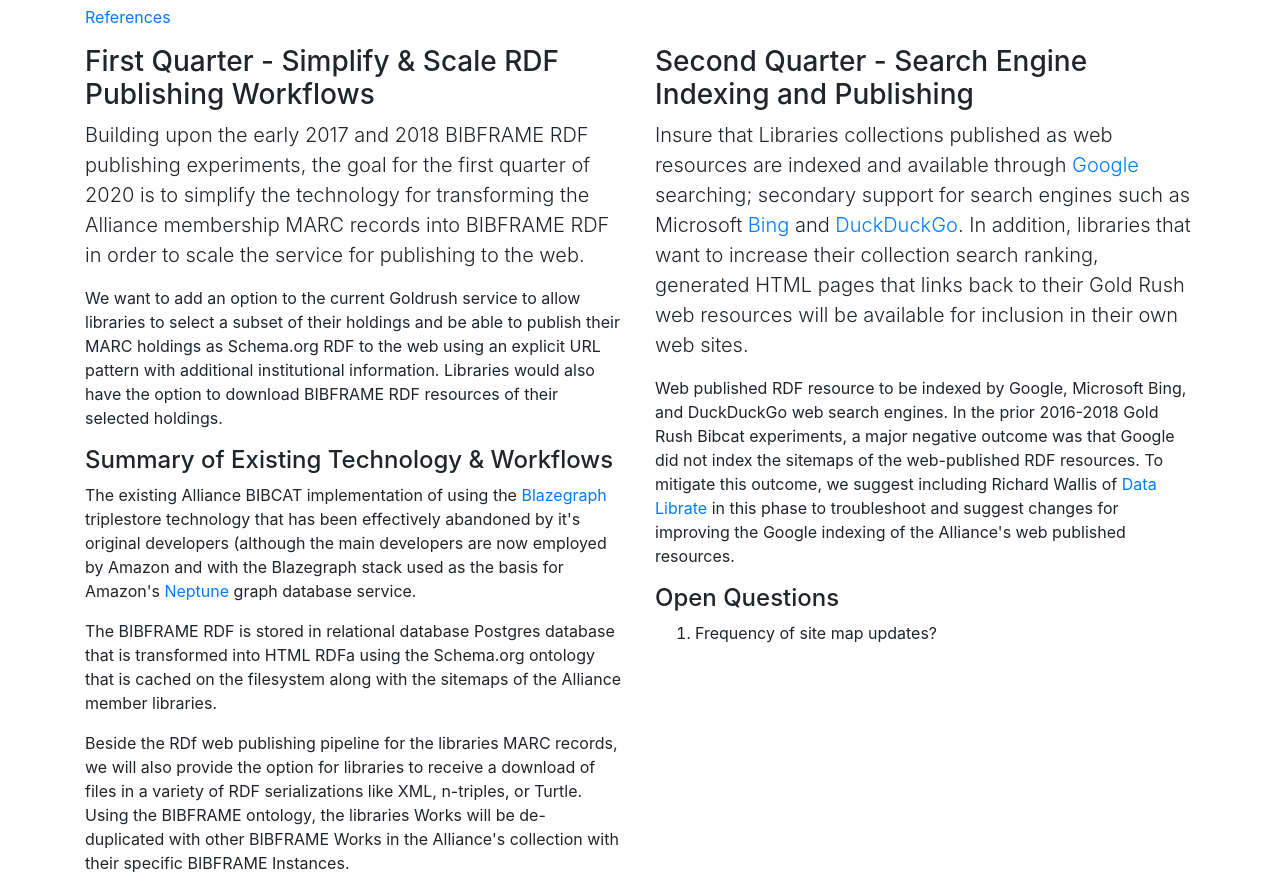
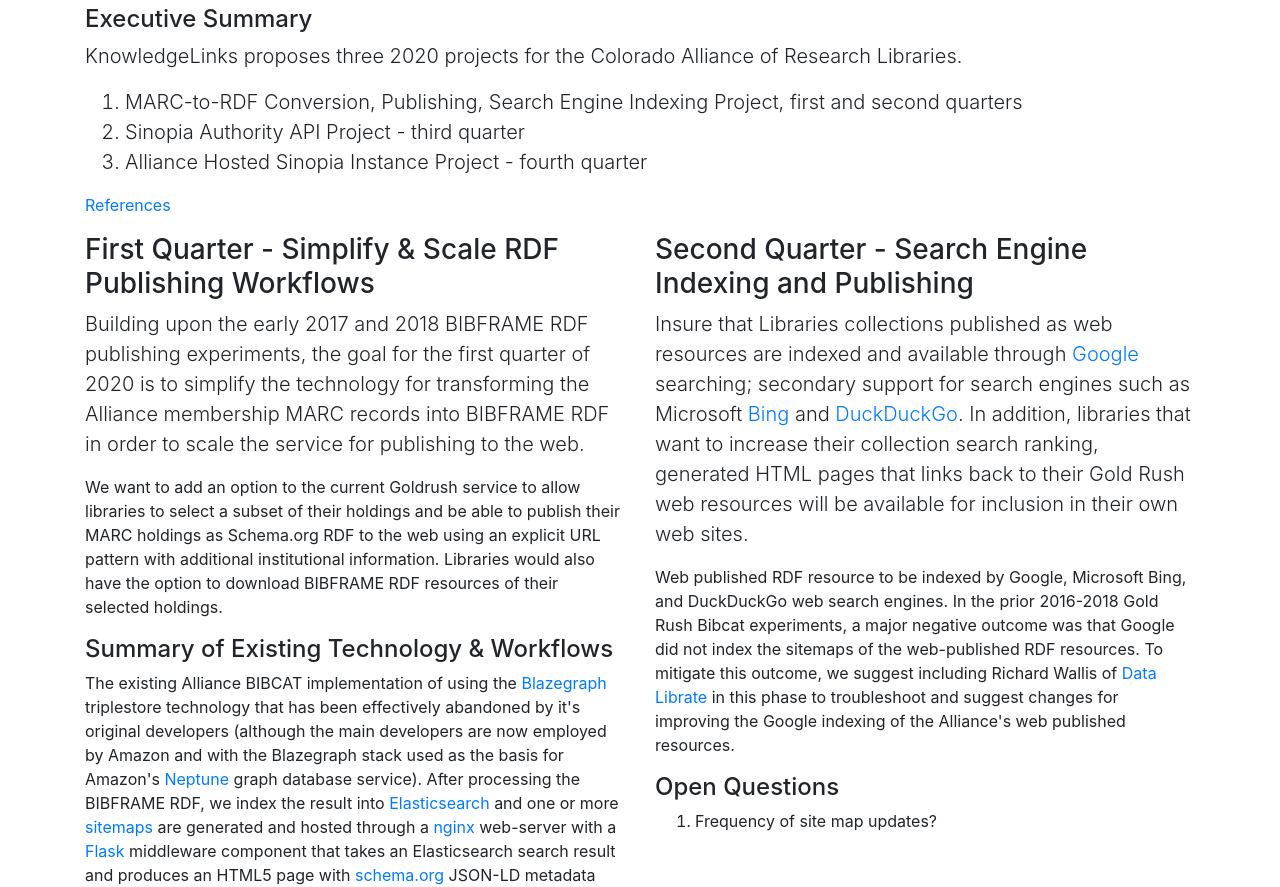
Before and after one commit to KnowledgeLinks/alliance-2020, a plain HTML site: page index.html in a window 1280 px wide. Shown: the part 93-980 px from the top of the page. Drawn offline with nearby package versions, Linux system fonts and the light colour scheme.

Commit message:
Updated content

```diff
--- a/index.html
+++ b/index.html
@@ -13,6 +13,16 @@
   <body class="container">
     <h3>KnowledgeLinks, LLC</h3>
     <h1 class="center">Gold Rush&#174; Bibcat 2020</h1>
+    <h4>Executive Summary</h4>
+    <p class="lead">
+      KnowledgeLinks proposes three 2020 projects for the Colorado Alliance of Research Libraries.
+
+    </p>
+    <ol class="lead">
+        <li>MARC-to-RDF Conversion, Publishing, Search Engine Indexing Project, first and second quarters</li>
+        <li>Sinopia Authority API Project - third quarter</li>
+        <li>Alliance Hosted Sinopia Instance Project - fourth quarter</li>
+    </ol>
     <p>
        <a href="references.html">References</a>
     </p>
@@ -38,7 +48,13 @@
         triplestore technology that has been effectively abandoned by it's original developers
         (although the main developers are now employed by Amazon and with the Blazegraph stack used
         as the basis for Amazon's <a href="https://aws.amazon.com/neptune/">Neptune</a> graph
-        database service.
+        database service). After processing the BIBFRAME RDF, we index the result into
+        <a href="https://www.catalogueraisonne.org/">Elasticsearch</a> and one or more
+        <a href="https://www.sitemaps.org/">sitemaps</a> are generated and
+        hosted through a <a href="https://www.nginx.com/">nginx</a> web-server with a
+        <a href="https://www.palletsprojects.com/p/flask/">Flask</a> middleware
+        component that takes an Elasticsearch search result and produces an HTML5 page with
+        <a href="https://schema.org">schema.org</a> JSON-LD metadata along with an HTML page per resource.
        </p>
        <p>
         The BIBFRAME RDF is stored in relational database Postgres database that is transformed
@@ -186,7 +202,8 @@
         <li>
            The storage-layer for Sinopia uses <a href="https://www.trellisldp.org/">Trellis</a>, an
            open-source <a href="https://www.w3.org/TR/ldp/">linked-data platform</a> with a
-           <a href="https://www.postgresql.org/">Postgres</a> relational database backend.
+           <a href="https://www.postgresql.org/">Postgres</a> or <a href="">MySQL</a> relational
+           database backend.
        </li>
         <li>
            A Node.js middleware applications for managing Trellis group permissions and for indexing
```
